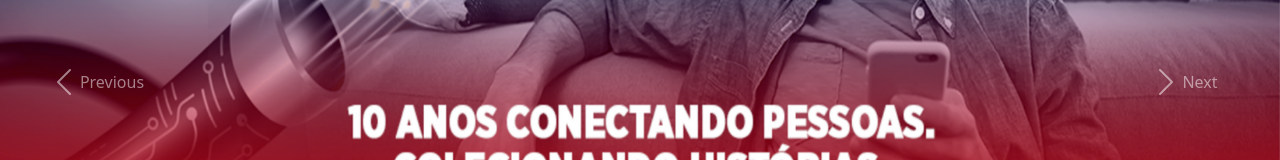
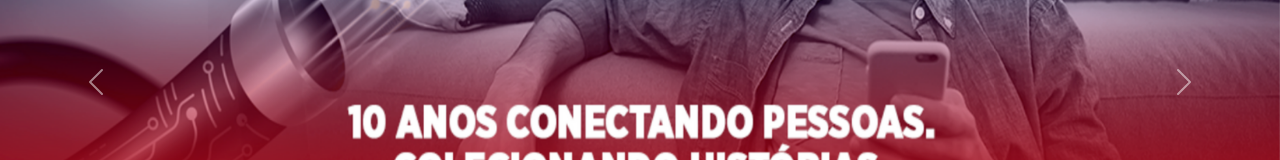
Before and after one commit to LuisLessi/Cris-Net-Site, a Vue app: page / in a window 1280 px wide. Shown: the part 398-558 px from the top of the page. Built offline with nearby package versions, Linux system fonts and the light colour scheme.

Commit message:
Teste de aplicação deploy2

```diff
--- a/index.html
+++ b/index.html
@@ -11,6 +11,7 @@
     crossorigin="anonymous"></script>
   <script src="	https://stackpath.bootstrapcdn.com/bootstrap/5.0.0-alpha1/js/bootstrap.min.js" integrity=""
     crossorigin="anonymous"></script>
+  <meta name="viewport" content="width=device-width, initial-scale=0.1">
   <title>Cris Net</title>
 </head>
 
--- a/src/components/Carousel-Home.vue
+++ b/src/components/Carousel-Home.vue
@@ -14,11 +14,11 @@
   </div>
   <a class="carousel-control-prev" href="#carouselExampleControls" role="button" data-slide="prev">
     <span class="carousel-control-prev-icon" aria-hidden="true"></span>
-    <span class="sr-only">Previous</span>
+    <span class="sr-only"></span>
   </a>
   <a class="carousel-control-next" href="#carouselExampleControls" role="button" data-slide="next">
     <span class="carousel-control-next-icon" aria-hidden="true"></span>
-    <span class="sr-only">Next</span>
+    <span class="sr-only"></span>
   </a>
 </div>
 
```
Also changed, not shown: 9 other files (tests, documents, lock files or other folders).
